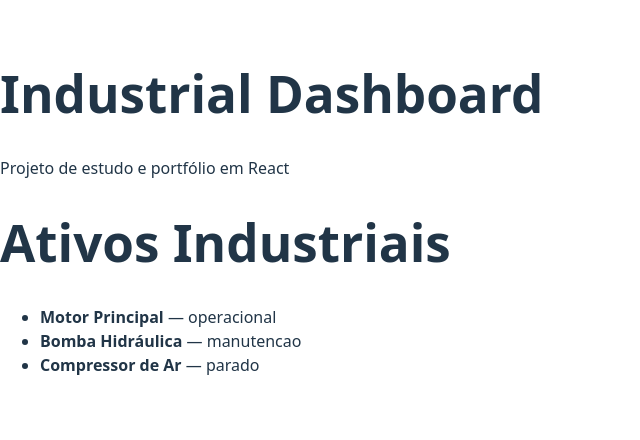
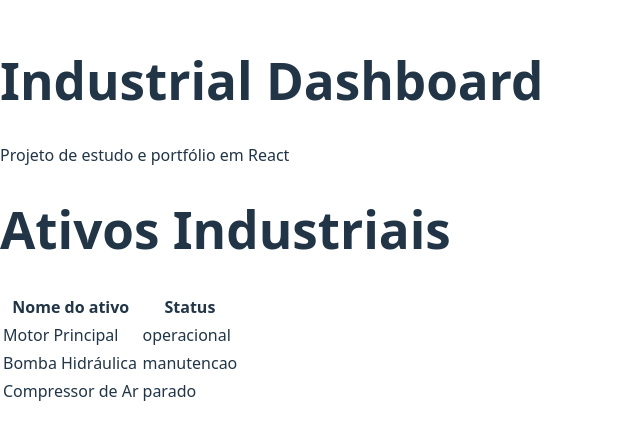
Before and after one commit to JonasJeronimo/dashboard-ativos-industriais, a React (Vite) app: page / in a window 1280 px wide. Shown: the part 188-628 px from the top of the page, without its empty margins (0-640 px from the left). Built offline with nearby package versions, Linux system fonts and the light colour scheme.

Commit message:
feat: transforma listagem de ativos em tabela

```diff
--- a/src/components/AssetList.tsx
+++ b/src/components/AssetList.tsx
@@ -1,38 +1,45 @@
-// Importamos o tipo Asset para garantir tipagem forte.
-// Isso evita erros e deixa claro o que o componente espera receber.
+// Importamos apenas o tipo Asset.
+// `import type` garante que isso não vire código JavaScript no build.
 import type { Asset } from '../types/asset'
-// 'import type' evita erros de runtime por ser TypeScript
 
-// Definimos explicitamente as props do componente.
-// AssetList NÃO cria dados, apenas recebe.
+// Props do componente:
+// recebe uma lista de ativos já pronta para exibição.
 interface AssetListProps {
   assets: Asset[]
 }
 
-// Componente funcional simples (padrão moderno do React).
-// Nada de React.FC.
+// Componente responsável apenas por exibir a listagem.
+// Não busca dados, não gerencia estado, não aplica regras de negócio.
 export function AssetList({ assets }: AssetListProps) {
-  // Caso a lista venha vazia, mostramos uma mensagem amigável.
-  // Isso evita renderizações quebradas e melhora UX.
+  // Caso não existam ativos, exibimos um feedback simples ao usuário.
   if (assets.length === 0) {
     return <p>Nenhum ativo encontrado.</p>
   }
 
-  // Renderização principal da lista
   return (
-    <ul>
-      {/* Iteramos sobre os ativos recebidos */}
-      {assets.map((asset) => (
-        // key é obrigatória para listas no React
-        <li key={asset.id}>
-          {/* Nome do ativo */}
-          <strong>{asset.nome}</strong>
+    // Tabela semântica para exibição de dados estruturados
+    <table>
+      {/* Cabeçalho da tabela define as colunas */}
+      <thead>
+        <tr>
+          <th>Nome do ativo</th>
+          <th>Status</th>
+        </tr>
+      </thead>
 
-          {/* Status do ativo */}
-          {' — '}
-          {asset.status}
-        </li>
-      ))}
-    </ul>
+      {/* Corpo da tabela com os dados */}
+      <tbody>
+        {assets.map((asset) => (
+          // Cada linha representa um ativo
+          <tr key={asset.id}>
+            {/* Coluna: nome do ativo */}
+            <td>{asset.nome}</td>
+
+            {/* Coluna: status do ativo */}
+            <td>{asset.status}</td>
+          </tr>
+        ))}
+      </tbody>
+    </table>
   )
 }
```
